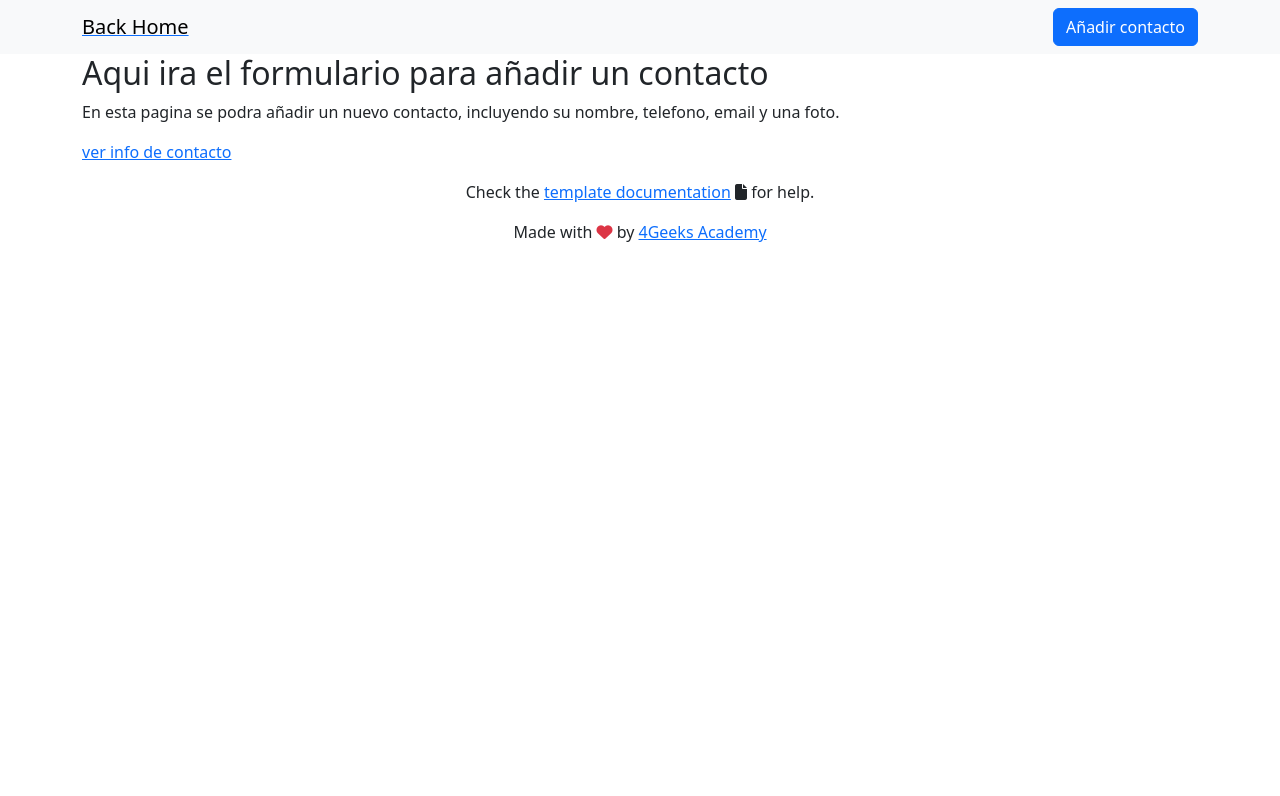
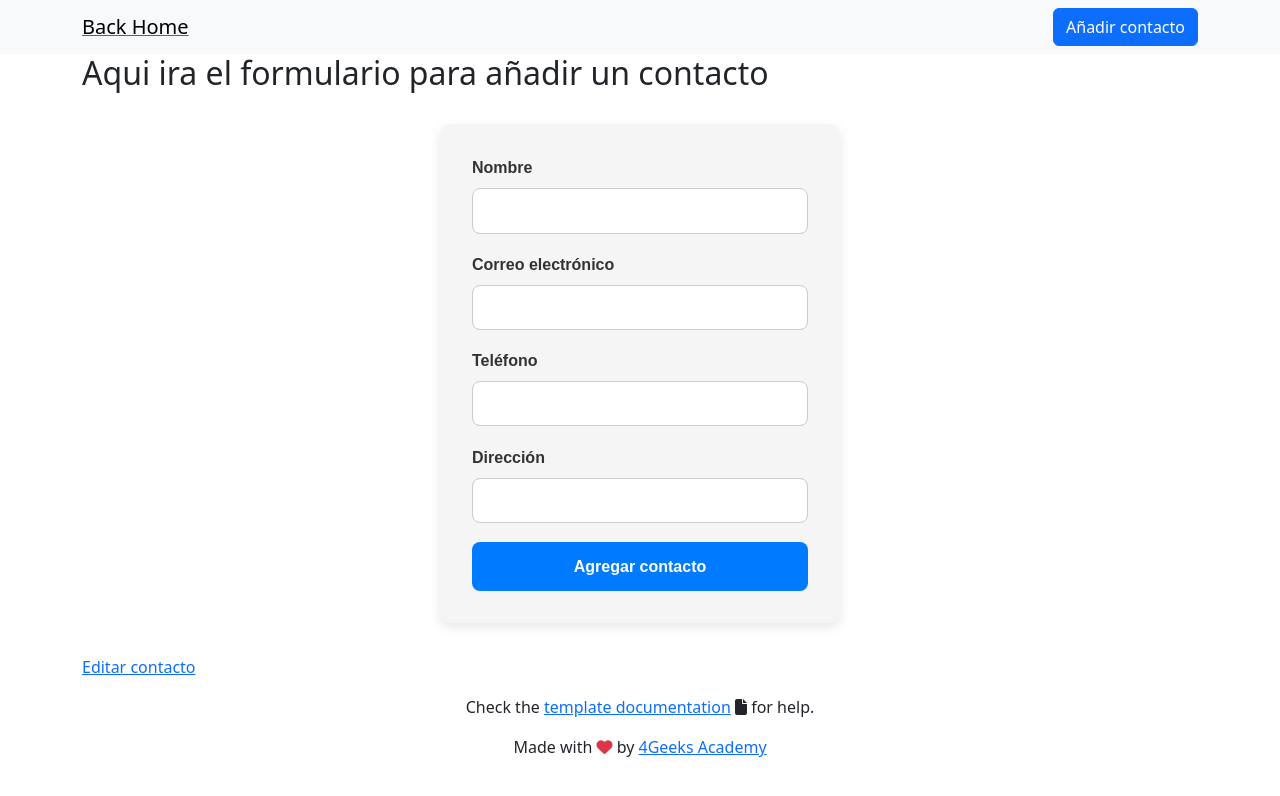
Before and after one commit to PatriciaAlEs/contact-list-Patricia, a React (Vite) app: page /AddContact in a window 1280 px wide. Shown: the top 796 px of the page. Built offline with nearby package versions, Linux system fonts and the light colour scheme.

Commit message:
envio formulario OK

```diff
--- a/src/index.css
+++ b/src/index.css
@@ -0,0 +1,36 @@
+.contact-form {
+    max-width: 400px;
+    margin: 2rem auto;
+    padding: 2rem;
+    background-color: #f5f5f5;
+    border-radius: 12px;
+    box-shadow: 0 4px 12px rgba(0, 0, 0, 0.1);
+    font-family: sans-serif;
+}
+
+.contact-form label {
+    display: block;
+    margin-bottom: 0.5rem;
+    font-weight: 600;
+    color: #333;
+}
+
+.contact-form input {
+    width: 100%;
+    padding: 0.6rem;
+    margin-bottom: 1.2rem;
+    border: 1px solid #ccc;
+    border-radius: 8px;
+    box-sizing: border-box;
+    font-size: 1rem;
+}
+
+.contact-form button {
+    width: 100%;
+    padding: 0.8rem;
+    background-color: #007bff;
+    color: white;
+    font-weight: bold;
+    border: none;
+    border-radius: 8px;
+}
--- a/src/pages/addContact.jsx
+++ b/src/pages/addContact.jsx
@@ -1,17 +1,114 @@
 // Import necessary components from react-router-dom and other parts of the application.
-import { Link } from "react-router-dom";
-import useGlobalReducer from "../hooks/useGlobalReducer";  // Custom hook for accessing the global state.
+import { Link, useNavigate } from "react-router-dom";
+import useGlobalReducer from "../hooks/useGlobalReducer";
+import { apiServices } from "../services/apiServices";
+import React, { useState} from "react";
+
 
 export const AddContact = () => {
   // Access the global state and dispatch function using the useGlobalReducer hook.
   const { store, dispatch } = useGlobalReducer()
+  const navigate = useNavigate(); // ✅ Aquí se llama el hook
+
+  const [miContacto, setMiContacto] = useState({
+    name: '',
+    email: '',
+    phone: '',
+    address: ''
+  })
+
+  const handleSubmit = (e) => {
+    setMiContacto({
+      ...miContacto,
+      [e.target.name]: e.target.value
+    })
+  }
+
+
+
+  const enviarFormulario = async (e) => {
+    e.preventDefault()
+    try {
+      const response = await apiServices.addContact(miContacto)
+      dispatch({
+        type: 'ADD_CONTACT',
+        payload: response
+      })
+
+    setMiContacto({
+      name: '',
+      email: '',
+      phone: '',
+      address: ''
+    }
+    )
+    navigate("/")
+    } catch (error) {
+      console.log('Error desde el envio del formulario:', error);
+
+    }
+  }
 
   return (
     <div className="container">
       <h2>Aqui ira el formulario para añadir un contacto</h2>
-      <p>En esta pagina se podra añadir un nuevo contacto, incluyendo su nombre, telefono, email y una foto.</p>
+      <form onSubmit={enviarFormulario} className="contact-form">
+        <div className="mb-3">
+          <label htmlFor="name" className="form-label">Nombre</label>
+          <input
+            type="text"
+            id="name"
+            name="name"
+            className="form-control"
+            onChange={handleSubmit}
+            value={miContacto.name}
+            required
+          />
+        </div>
+
+        <div className="mb-3">
+          <label htmlFor="email" className="form-label">Correo electrónico</label>
+          <input
+            type="email"
+            id="email"
+            name="email"
+            className="form-control"
+            onChange={handleSubmit}
+            value={miContacto.email}
+            required
+          />
+        </div>
+
+        <div className="mb-3">
+          <label htmlFor="phone" className="form-label">Teléfono</label>
+          <input
+            type="text"
+            id="phone"
+            name="phone"
+            className="form-control"
+            onChange={handleSubmit}
+            value={miContacto.phone}
+            required
+          />
+        </div>
+
+        <div className="mb-3">
+          <label htmlFor="address" className="form-label">Dirección</label>
+          <input
+            type="text"
+            id="address"
+            name="address"
+            className="form-control"
+            onChange={handleSubmit}
+            value={miContacto.address}
+          />
+        </div>
+
+        <button type="submit" className="btn btn-primary">Agregar contacto</button>
+      </form>
+
       <Link to="/oneContact" >
-      <span className="navbar-brand mb-0 h1">ver info de contacto</span></Link>
+        <span className="navbar-brand mb-0 h1">Editar contacto</span></Link>
     </div>
   );
 };
```
